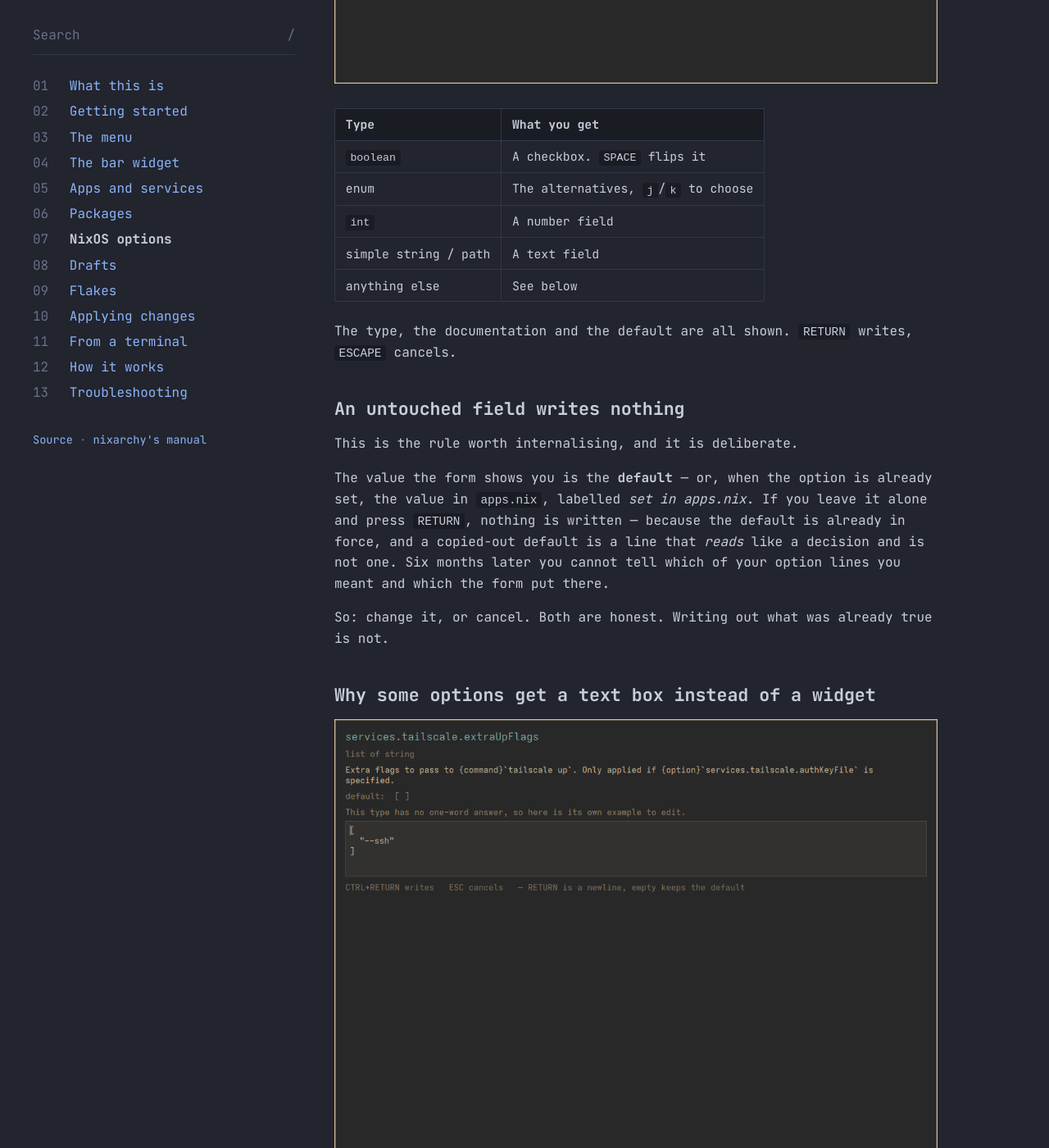
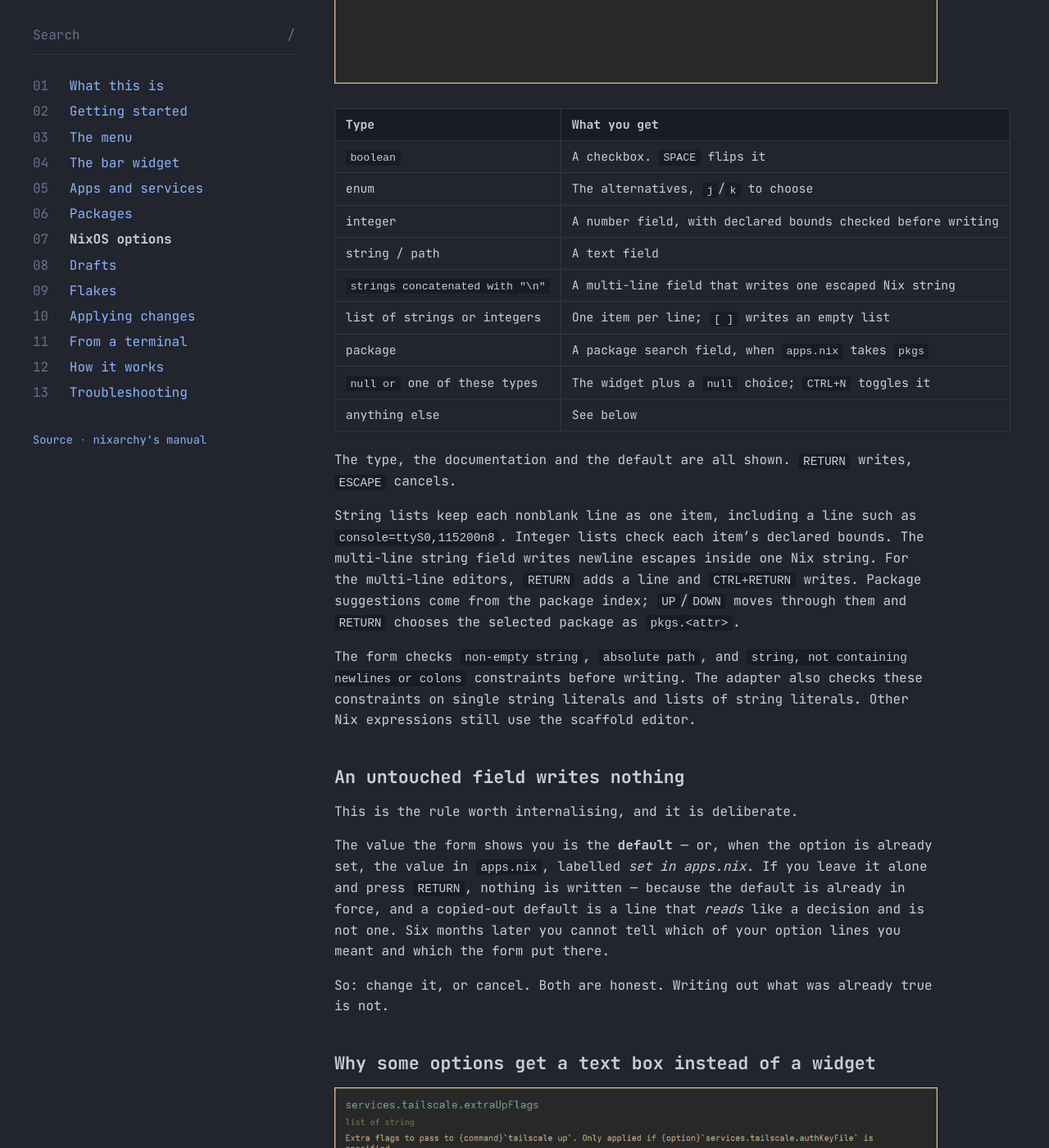
Before and after one commit to olafkfreund/nixarchy-pkg, a Jekyll site: the page built from docs/manual/options.md, in a window 1280 px wide and 1400 px high, scrolled down 2164 px. Shown: the whole window at 82% size. Built offline with Jekyll 4.4.1, drawn with Linux system fonts in a browser that asks for light colours; some of the changed text lies outside the part shown.

Commit message:
Widgets for the common option types (#61, 5/6) (#97)
* feat(opt): widgets for the common types -- type grammar, constraints, list, package, null and multi-line (#61)

Plan PR 5, steps 8-9 and its docs (Codex, one run; verified by the workflow agent and the lead).

Co-Authored-By: Claude Opus 5.5 <noreply@anthropic.com>
Claude-Session: https://claude.ai/code/session_01WtDyDubftZDANveKdhaPiL

* fix(opt): PR 5 review fixes -- null skips constraints, untouched package writes nothing, and more (#61)

From the Codex and Opus reviews (9 items, listed in the plan). Edits by Codex; the lead re-ran the new tests against the old form: 8 fail there.

Co-Authored-By: Claude Opus 5.5 <noreply@anthropic.com>
Claude-Session: https://claude.ai/code/session_01WtDyDubftZDANveKdhaPiL

---------

Co-authored-by: Claude Opus 5.5 <noreply@anthropic.com>

```diff
--- a/docs/manual/options.md
+++ b/docs/manual/options.md
@@ -40,12 +40,28 @@ with a label — an actual widget, when the type admits one.
 | --- | --- |
 | `boolean` | A checkbox. `SPACE` flips it |
 | enum | The alternatives, `j`/`k` to choose |
-| `int` | A number field |
-| simple string / path | A text field |
+| integer | A number field, with declared bounds checked before writing |
+| string / path | A text field |
+| `strings concatenated with "\n"` | A multi-line field that writes one escaped Nix string |
+| list of strings or integers | One item per line; `[ ]` writes an empty list |
+| package | A package search field, when `apps.nix` takes `pkgs` |
+| `null or` one of these types | The widget plus a `null` choice; `CTRL+N` toggles it |
 | anything else | See below |
 
 The type, the documentation and the default are all shown. `RETURN` writes,
 `ESCAPE` cancels.
+
+String lists keep each nonblank line as one item, including a line such as
+`console=ttyS0,115200n8`. Integer lists check each item's declared bounds.
+The multi-line string field writes newline escapes inside one Nix string.
+For the multi-line editors, `RETURN` adds a line and `CTRL+RETURN` writes.
+Package suggestions come from the package index; `UP`/`DOWN` moves through them
+and `RETURN` chooses the selected package as `pkgs.<attr>`.
+
+The form checks `non-empty string`, `absolute path`, and `string, not
+containing newlines or colons` constraints before writing. The adapter also
+checks these constraints on single string literals and lists of string
+literals. Other Nix expressions still use the scaffold editor.
 
 ## An untouched field writes nothing
 
@@ -66,8 +82,10 @@ is not.
 
 ![A scaffolded option](../img/09-option-form-scaffold.png)
 
-Booleans, enums, integers and simple strings get a real widget. Lists,
-`null or T`, attribute sets, submodules and functions do not.
+Only the exact types above get widgets. Pattern strings, attribute sets,
+submodules, functions, and lists of more complex values use the scaffold.
+Package types also use it when `apps.nix` does not take `pkgs`; the form says
+why.
 
 They get the option's own example — or its default — in a text box, with
 its type and documentation beside it. Edit it and RETURN writes it as a
```
Also changed, not shown: docs/manual/from-a-terminal.md (+21 -0 lines), plan/2026-11-16-61-option-forms.md (+4 -0 lines), tests/fixtures/options.json (+7 -0 lines), 5 other files.
